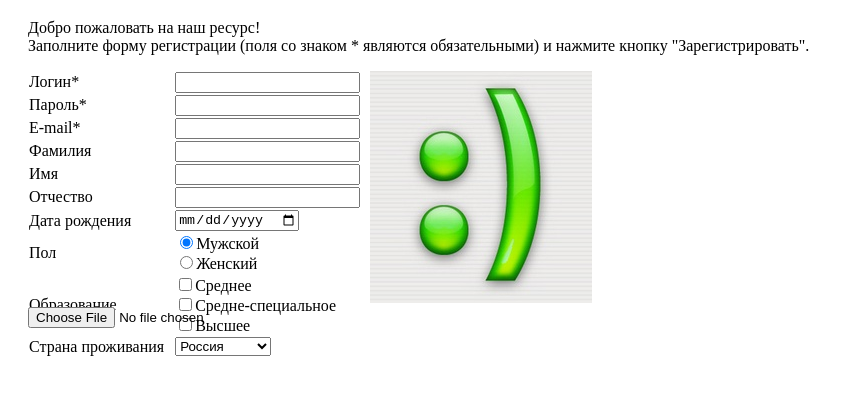
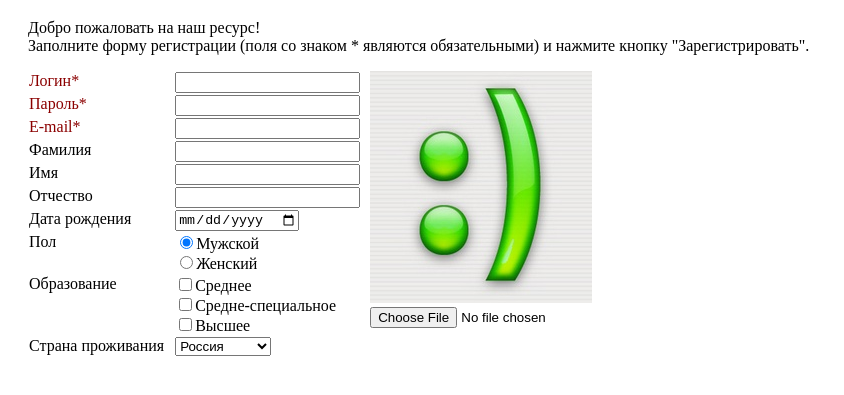
Before and after one commit to bonkiApp/academit, a plain HTML site: page IntroHtml/Registration.html in a window 1280 px wide. Shown: the part 61-456 px from the top of the page, without its empty margins (0-844 px from the left). Drawn offline with Linux system fonts and the light colour scheme.

Commit message:
новые стили

```diff
--- a/IntroHtml/src/formStyle.css
+++ b/IntroHtml/src/formStyle.css
@@ -18,6 +18,7 @@ table {
 }
 td {
     padding-right: 10px;
+    vertical-align: top;
 }
 .radio {
     margin-left: 50px;
@@ -27,8 +28,16 @@ td {
     margin-top: 10px;
 }
 
+.main-field {
+    color: darkred;
+}
+
 #form{
     border:0px;
     /*width:150px;*/
-    height:50px;
-    float:left; }
+    /*height:500px;*/
+    float:left;
+}
+#image{
+    float: left;
+}
```
